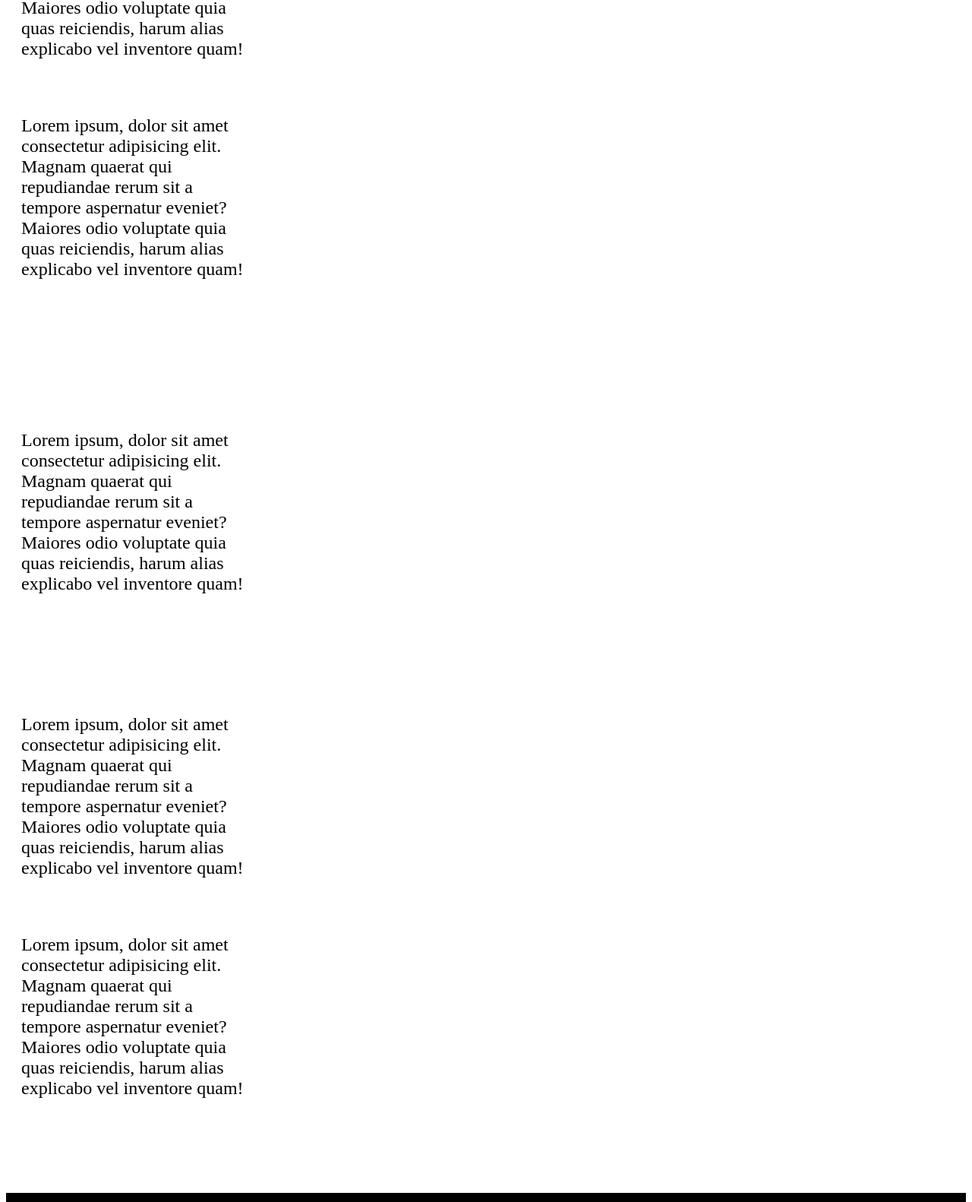
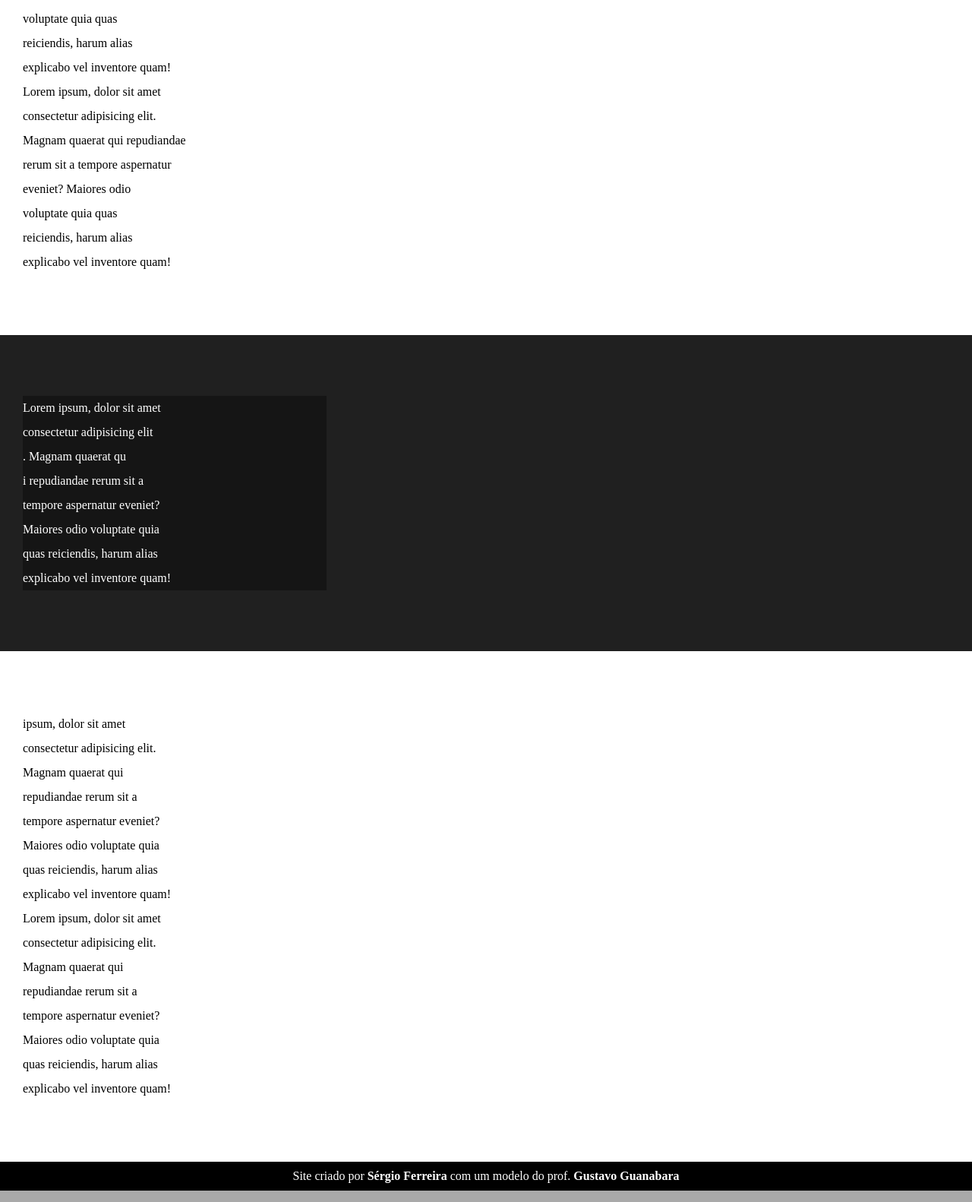
Before and after one commit to joseffilho/html-css, a plain HTML site: page desafios/desafio-012/index.html in a window 1280 px wide. Shown: the part 1218-2800 px from the top of the page at 76% size. Drawn offline with Linux system fonts and the light colour scheme.

Commit message:
atualizei o estilo dos textos

```diff
--- a/desafios/desafio-012/index.html
+++ b/desafios/desafio-012/index.html
@@ -4,55 +4,7 @@
     <meta charset="UTF-8">
     <meta name="viewport" content="width=device-width, initial-scale=1.0">
     <title>Cordel Moderno</title>
-    <style>
-
-        body {
-            background-image: url('flores.jpeg');
-            background-size: cover;
-            background-repeat: no-repeat;
-            background-attachment: fixed;
-        }
-        header {
-            background-color: black;
-            color: white;
-            text-align: center;
-            padding: 60px 0px;
-        }
-
-        .paragrafo__header {
-            position: absolute;
-            left: 50%;
-            transform: translate(-50%);
-            padding: 0px;
-            margin: 0px;
-        }
-
-        main {
-            font-size: 1.5em;
-        }
-
-        .paragrafo__fundobranco {
-            background-color: white;
-            padding: 60px 0px 50px 20px;
-        }
-
-        .paragrafos__imagem__nofundo {
-            padding: 50px 0px 50px 20px;
-        }
-
-        p {
-            max-width: 300px;
-            padding-bottom: 50px;
-        }
-
-        footer {
-            font-family: sans-serif;
-            background-color: black;
-            color: white;
-            padding: 10px;
-            text-align: center;
-        }
-    </style>
+    <link rel="stylesheet" href="style.css">
 </head>
 <body>
     <header>
@@ -60,20 +12,31 @@
         <p class="paragrafo__header">Por Milton Duarte</p>
     </header>
     <main>
-        <section>
-                <div class="paragrafo__fundobranco">
-                    <p>Lorem ipsum, dolor sit amet consectetur adipisicing elit. Magnam quaerat qui repudiandae rerum sit a tempore aspernatur eveniet? Maiores odio voluptate quia quas reiciendis, harum alias explicabo vel inventore quam!</p>
-                </div>
-                <p class="paragrafos__imagem__nofundo">Lorem ipsum, dolor sit amet consectetur adipisicing elit. Magnam quaerat qui repudiandae rerum sit a tempore aspernatur eveniet? Maiores odio voluptate quia quas reiciendis, harum alias explicabo vel inventore quam!</p>
-                <div class="paragrafo__fundobranco">
-                    <p>Lorem ipsum, dolor sit amet consectetur adipisicing elit. Magnam quaerat qui repudiandae rerum sit a tempore aspernatur eveniet? Maiores odio voluptate quia quas reiciendis, harum alias explicabo vel inventore quam!</p>
-                    <p>Lorem ipsum, dolor sit amet consectetur adipisicing elit. Magnam quaerat qui repudiandae rerum sit a tempore aspernatur eveniet? Maiores odio voluptate quia quas reiciendis, harum alias explicabo vel inventore quam!</p>
-                </div>
-                <p class="paragrafos__imagem__nofundo">Lorem ipsum, dolor sit amet consectetur adipisicing elit. Magnam quaerat qui repudiandae rerum sit a tempore aspernatur eveniet? Maiores odio voluptate quia quas reiciendis, harum alias explicabo vel inventore quam!</p>
-                <div class="paragrafo__fundobranco">
-                    <p>Lorem ipsum, dolor sit amet consectetur adipisicing elit. Magnam quaerat qui repudiandae rerum sit a tempore aspernatur eveniet? Maiores odio voluptate quia quas reiciendis, harum alias explicabo vel inventore quam!</p>
-                    <p>Lorem ipsum, dolor sit amet consectetur adipisicing elit. Magnam quaerat qui repudiandae rerum sit a tempore aspernatur eveniet? Maiores odio voluptate quia quas reiciendis, harum alias explicabo vel inventore quam!</p>
-                </div>
+        <section class="normal">
+            <p>
+                Lorem ipsum, dolor sit amet <br> consectetur adipisicing elit. <br> Magnam quaerat qui repudiandae <br> rerum sit a tempore aspernatur <br> eveniet? Maiores odio <br> voluptate quia quas <br>
+                reiciendis, harum alias <br> explicabo vel inventore quam!
+            </p>
+        </section>
+
+        <section class="imagem">
+            <p>Lorem ipsum, dolor sit amet <br> consectetur adipisicing elit. <br> Magnam quaerat qui repudiandae <br> rerum sit a tempore aspernatur <br> eveniet? Maiores odio <br> voluptate quia quas <br> reiciendis, harum alias <br> explicabo vel inventore quam!</p>
+        </section>
+
+        <section class="normal">
+            <p>Lorem ipsum, dolor sit amet <br> consectetur adipisicing elit. <br> Magnam quaerat qui repudiandae <br> rerum sit a tempore aspernatur <br> eveniet? Maiores odio <br> voluptate quia quas <br> reiciendis, harum alias <br> explicabo vel inventore quam!</p>
+
+            <p>Lorem ipsum, dolor sit amet <br> consectetur adipisicing elit. <br> Magnam quaerat qui repudiandae <br> rerum sit a tempore aspernatur <br> eveniet? Maiores odio <br> voluptate quia quas <br> reiciendis, harum alias <br> explicabo vel inventore quam!</p>
+        </section>
+
+        <section class="imagem">
+             <p>Lorem ipsum, dolor sit amet <br> consectetur adipisicing elit <br>. Magnam quaerat qu <br>i repudiandae rerum sit a <br> tempore aspernatur eveniet? <br> Maiores odio voluptate quia <br> quas reiciendis, harum alias <br> explicabo vel inventore quam!</p>
+        </section>
+
+        <section class="normal">
+             <p>ipsum, dolor sit amet <br> consectetur adipisicing elit. <br> Magnam quaerat qui <br> repudiandae rerum sit a <br> tempore aspernatur eveniet? <br> Maiores odio voluptate quia <br> quas reiciendis, harum alias <br> explicabo vel inventore quam!</p>
+
+             <p>Lorem ipsum, dolor sit amet <br> consectetur adipisicing elit. <br> Magnam quaerat qui <br> repudiandae rerum sit a <br> tempore aspernatur eveniet? <br> Maiores odio voluptate quia <br> quas reiciendis, harum alias <br> explicabo vel inventore quam!</p>
         </section>
     </main>
     <footer>Site criado por <strong>Sérgio Ferreira</strong> com um modelo do prof. <strong>Gustavo Guanabara</strong></footer>
--- /dev/null
+++ b/desafios/desafio-012/style.css
@@ -0,0 +1,118 @@
+
+@charset "UTF-8";
+
+
+* {
+    margin: 0px;
+    padding: 0px;
+}
+
+html, body {
+    min-height: 100vh;
+    background-color: darkgray;
+}
+
+header {
+    background-color: black;
+    color: white;
+    text-align: center;
+}
+
+header > h1 {
+    padding-top: 50px;
+    font-variant: small-caps;
+    /*text-transform: uppercase;*/
+}
+
+header > p {
+    padding-bottom: 50px;
+}
+
+a {
+    color: white;
+    text-decoration: none;
+    font-weight: bolder;
+}
+
+a:hover {
+    text-decoration: underline;
+}
+
+section {
+    padding-top: 10vh;
+    padding-bottom: 10vh;
+    padding-left: 30px;
+    line-height: 2em;
+}
+
+section.normal {
+    background-color: white;
+    color: black;
+}
+
+section.imagem {
+    background-color: rgb(32, 32, 32);
+    color: white;
+}
+
+section.imagem > p {
+    width: 400px;
+    background-color: rgba(0, 0, 0, 0.342);
+}
+
+footer {
+    background-color: black;
+    text-align: center;
+    color: white;
+    padding: 10px;
+}
+
+
+
+
+/*body {
+    background-image: url('flores.jpeg');
+    background-size: cover;
+    background-repeat: no-repeat;
+    background-attachment: fixed;
+}
+header {
+    background-color: black;
+    color: white;
+    text-align: center;
+    padding: 60px 0px;
+}
+
+main {
+    font-size: 1.5em;
+}
+
+p {
+    max-width: 300px;
+    padding-bottom: 50px;
+}
+
+footer {
+    font-family: sans-serif;
+    background-color: black;
+    color: white;
+    padding: 10px;
+    text-align: center;
+}
+
+.paragrafo__header {
+    position: absolute;
+    left: 50%;
+    transform: translate(-50%);
+    padding: 0px;
+    margin: 0px;
+}
+
+.paragrafo__fundobranco {
+    background-color: white;
+    padding: 60px 0px 50px 20px;
+}
+
+.paragrafos__imagem__nofundo {
+    padding: 50px 0px 50px 20px;
+}*/
```
